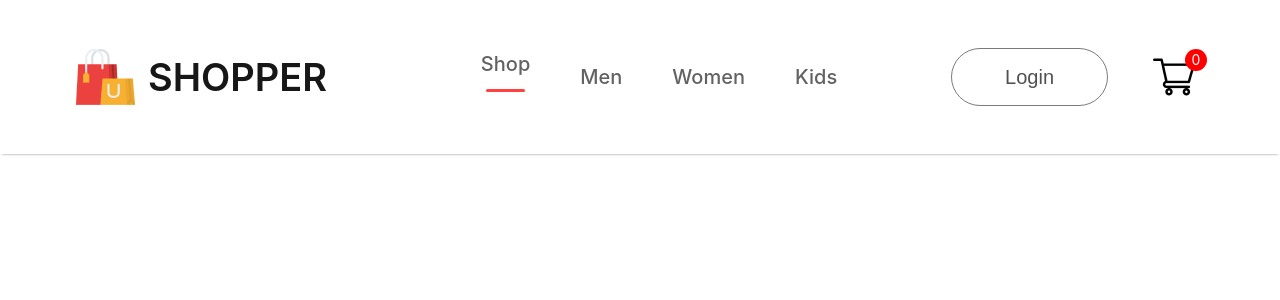
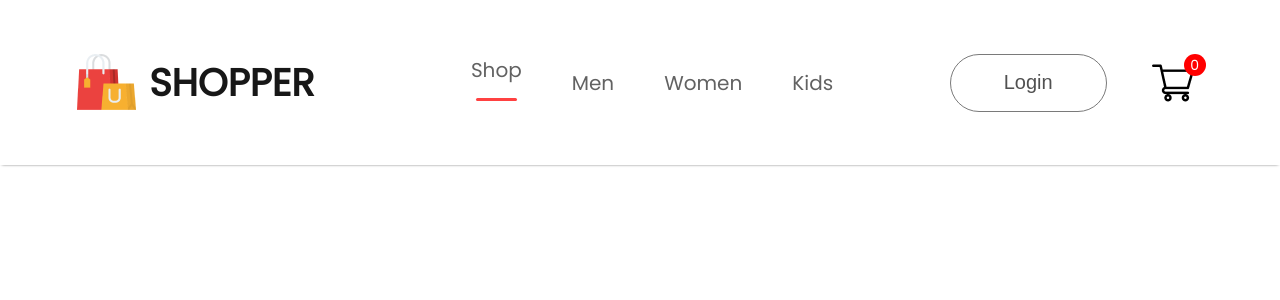
Before and after one commit to Walter1G/E-Comerce, a React (Create React App) app: page / in a window 1280 px wide. Shown: the top 300 px of the page. Built offline with nearby package versions, Linux system fonts and the light colour scheme.

Commit message:
Add poppins font

```diff
--- a/public/index.html
+++ b/public/index.html
@@ -15,6 +15,9 @@
       user's mobile device or desktop. See https://developers.google.com/web/fundamentals/web-app-manifest/
     -->
     <link rel="manifest" href="%PUBLIC_URL%/manifest.json" />
+    <link rel="preconnect" href="https://fonts.googleapis.com">
+    <link rel="preconnect" href="https://fonts.gstatic.com" crossorigin>
+    <link href="https://fonts.googleapis.com/css2?family=Poppins&display=swap" rel="stylesheet">
     <!--
       Notice the use of %PUBLIC_URL% in the tags above.
       It will be replaced with the URL of the `public` folder during the build.
--- a/src/index.css
+++ b/src/index.css
@@ -5,6 +5,7 @@
     sans-serif;
   -webkit-font-smoothing: antialiased;
   -moz-osx-font-smoothing: grayscale;
+  font-family: 'poppins', sans-serif;
 }
 
 code {
```
